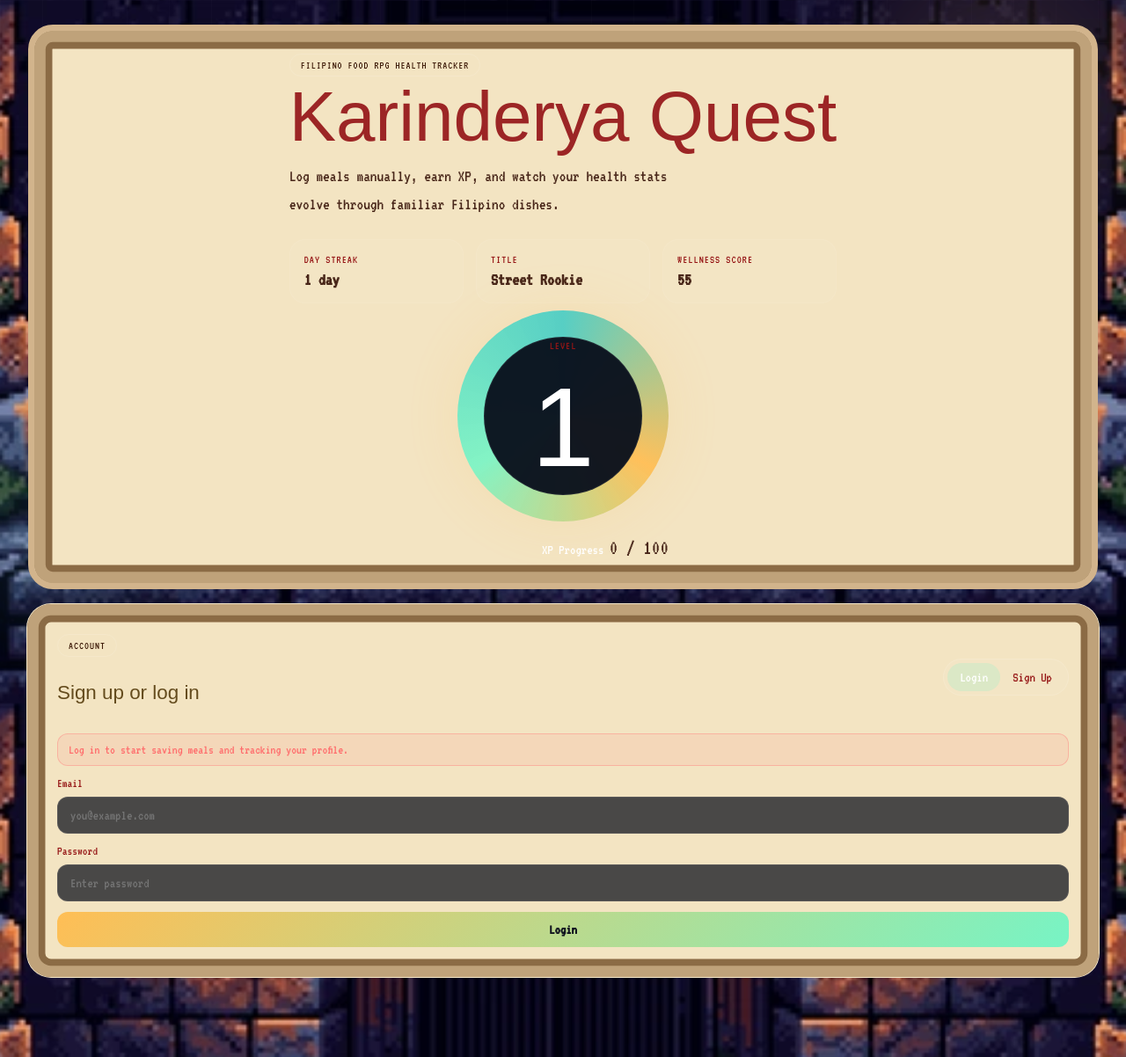
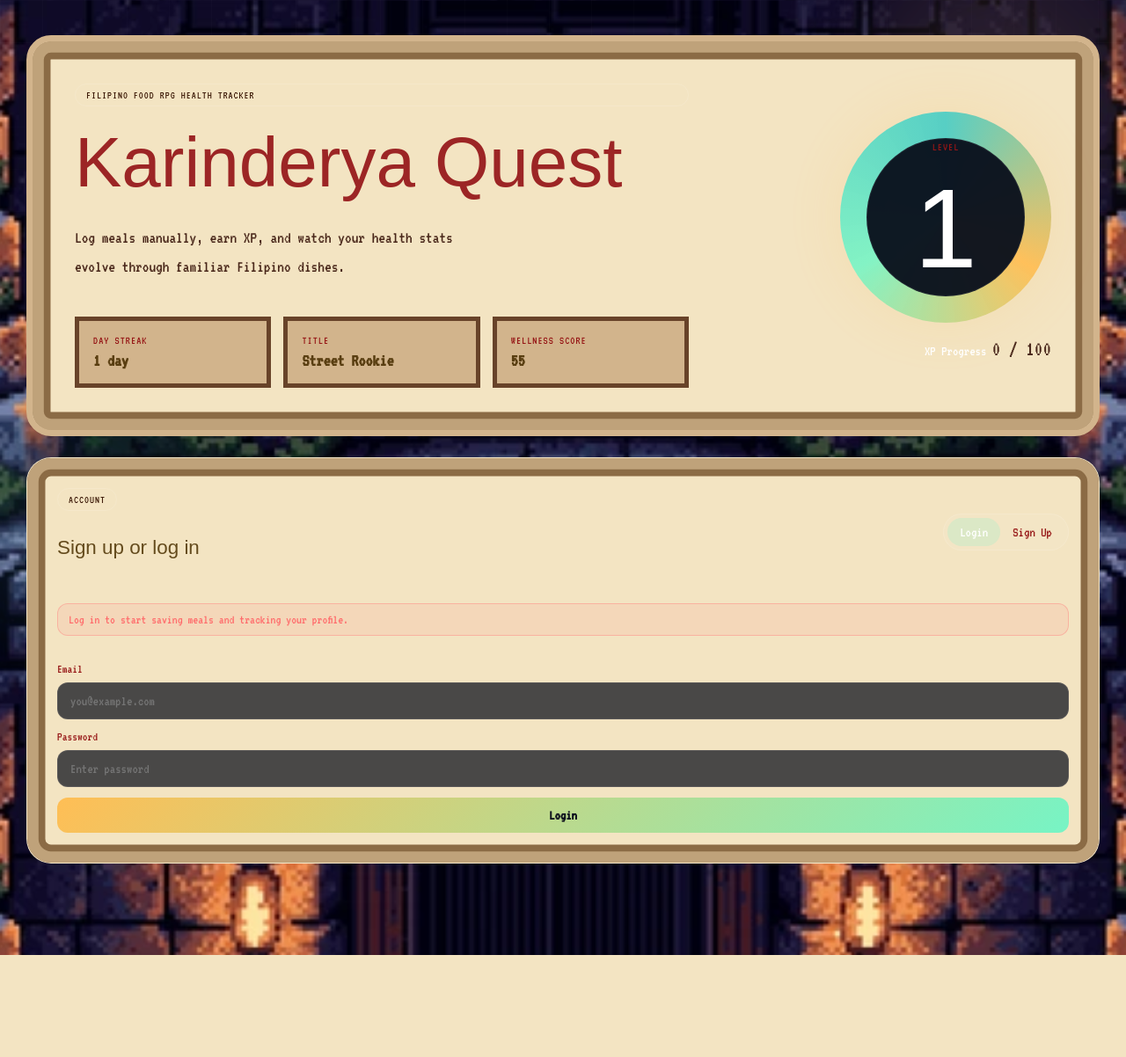
Before and after one commit to zaiden1642/Karinderya-Quest, a PHP site: page /karinderya_quest.php in a window 1280 px wide. Shown: the whole page at 88% size. After the commit the page ends 1086 px from the top, so only its background shows below. Run offline with PHP 8.4, Linux system fonts and the light colour scheme; some web fonts are replaced.

Commit message:
Add files via upload

```diff
--- a/styles.css
+++ b/styles.css
@@ -147,83 +147,77 @@ select:disabled {
 .app-shell {
   width: min(1220px, calc(100vw - 32px));
   margin: 0 auto;
-  padding: 28px 0 42px;
+  padding: clamp(24px, 4vw, 40px) 0 clamp(32px, 6vw, 56px);
   position: relative;
   z-index: 1;
 }
 
 .panel {
+  background: #f3e4c2;
+  border: 1px solid var(--panel-border);
+  box-shadow:
+    0 0 0 1vw #bfa27a inset,
+    0 0 0 1.6vw #8b6b45 inset;
+  padding-block: clamp(20px, 2vw, 30px);
+  padding-inline: clamp(24px, 3vw, 40px);
+  display: grid;
+  gap: 18px;
+  image-rendering: pixelated;
+  backdrop-filter: blur(18px);
+  border-radius: 28px;
+  margin-bottom: 28px;
+}
+.section-switcher {
+  display: flex;
+  flex-wrap: wrap;
+  align-items: center;
+  gap: 14px;
+  margin: 0 0 28px;
+  padding: 16px;
+  border-radius: 20px;
+  background: rgba(10, 16, 29, 0.72);
+  border: 1px solid rgba(255, 255, 255, 0.08);
+  backdrop-filter: blur(18px);
+}
+
+.section-tab {
+  flex: 1;
+  min-width: 140px;
+  padding: 12px 16px;
+  text-align: center;
+  border: 1px solid rgba(255, 255, 255, 0.12);
+  background: rgba(255, 255, 255, 0.04);
+  color: var(--muted);
+  border-radius: 14px;
+  cursor: pointer;
+  font-weight: 700;
+  letter-spacing: 0.04em;
+  text-transform: uppercase;
+}
+
+section.hero.panel {
+  position: relative;
+  padding: clamp(24px, 4vw, 48px);
+  width: 100%;
+  max-width: 1220px;
+  margin: 0 auto 24px;
   background: #f3e4c2;
   border: 0.6vw solid #d2b48c;
   box-shadow:
     0 0 0 1vw #bfa27a inset,
     0 0 0 1.6vw #8b6b45 inset;
-  padding: 2vw;
-  padding-left: 3vw;
-  padding-right: 3vw;
   image-rendering: pixelated;
-  border: 1px solid var(--panel-border);
-  backdrop-filter: blur(18px);
-  border-radius: 28px;
-  margin-bottom: 16px;
-}
-.section-switcher {
-  display: flex;
-  gap: 12px;
-  margin: 0 0 24px;
-  padding: 12px;
-  border-radius: 20px;
-  background: rgba(10, 16, 29, 0.72);
-  border: 1px solid rgba(255, 255, 255, 0.08);
-  backdrop-filter: blur(18px);
-}
-
-.section-tab {
-  flex: 1;
-  border: 1px solid rgba(255, 255, 255, 0.12);
-  background: rgba(255, 255, 255, 0.04);
-  color: var(--muted);
-  padding: 12px 16px;
-  border-radius: 14px;
-  cursor: pointer;
-  font-weight: 700;
-  letter-spacing: 0.04em;
-  text-transform: uppercase;
-}
-
-.hero {
-  display: grid;
-  grid-template-columns: 1.8fr 1fr;
-  gap: 24px;
-  padding: 28px;
-  margin-bottom: 18px;
-  align-items: center;
-}
-
-
-section.hero.panel{
-  position: relative;
-  padding-top: 2vw;
-  padding-left: 6vw;
-  padding-right: 6vw;
-  width: min(95vw, 1220px);
-  aspect-ratio: 8 / 2;      /* banner shape */
-  background: #f3e4c2;
-  border: 0.6vw solid #d2b48c;
-  box-shadow:
-    0 0 0 1vw #bfa27a inset,
-    0 0 0 1.6vw #8b6b45 inset;
-  margin: 0 auto;           /* center the banner */
-  margin-bottom: 16px;
-  image-rendering: pixelated;
 }
 
 .hero.panel {
-    display: flex;
-    flex-direction: column;
-    align-items: center; /* or center if you want centered layout */
-    gap:8px;
-}
+  width: 100%;
+}
+
+.hero-copy {
+  display: grid;
+  gap: 18px;
+}
+
 .section-tab.active {
   background: linear-gradient(135deg, #ffbe55 0%, #77f4c5 100%);
   color: #10131f;
@@ -242,11 +236,6 @@ section.hero.panel{
 
 
 
-.hero-content {
-   display: flex;
-    flex-direction: column;   /* ← forces everything into one column */
-    gap: 1rem;                /* spacing between elements */
-}
 
 
 
@@ -274,7 +263,7 @@ section.hero.panel{
 #wellness-score, #player-title, #day-count {
   font-size: 1.25rem;
   font-weight: 600;
-  color: #482619;
+  color: #593e11;
 }
 
 
@@ -379,9 +368,8 @@ section.hero.panel{
 
 .hero-meta div {
   padding: 16px;
-  border-radius: 18px;
-  background: rgba(255, 255, 255, 0.04);
-  border: 1px solid rgba(255, 255, 255, 0.06);
+    background: #d2b48c;
+    border: 5px solid rgb(104 67 41);
 }
 
 .meta-label {
@@ -397,6 +385,7 @@ section.hero.panel{
   display: grid;
   gap: 18px;
   justify-items: end;
+  min-width: 0;
 }
 
 .status-ring {
@@ -542,7 +531,9 @@ section.hero.panel{
   justify-content: space-between;
   gap: 16px;
   align-items: flex-start;
-  margin-bottom: 22px;
+  margin-bottom: 18px;
+  padding-bottom: 4px;
+  border-bottom: 1px solid rgba(255, 255, 255, 0.08);
 }
 
 .panel-heading h2 {
@@ -1043,19 +1034,6 @@ section.panel.report-section{
   text-align: center;
 }
 
-.hero.panel {
-    width: 100%;
-}
-
-.hero-content {
-    width: 100%;
-}
-
-.hero-stat {
-    flex: 1;
-}
-
-
 .subtle-box {
   border-style: dashed;
 }
```
